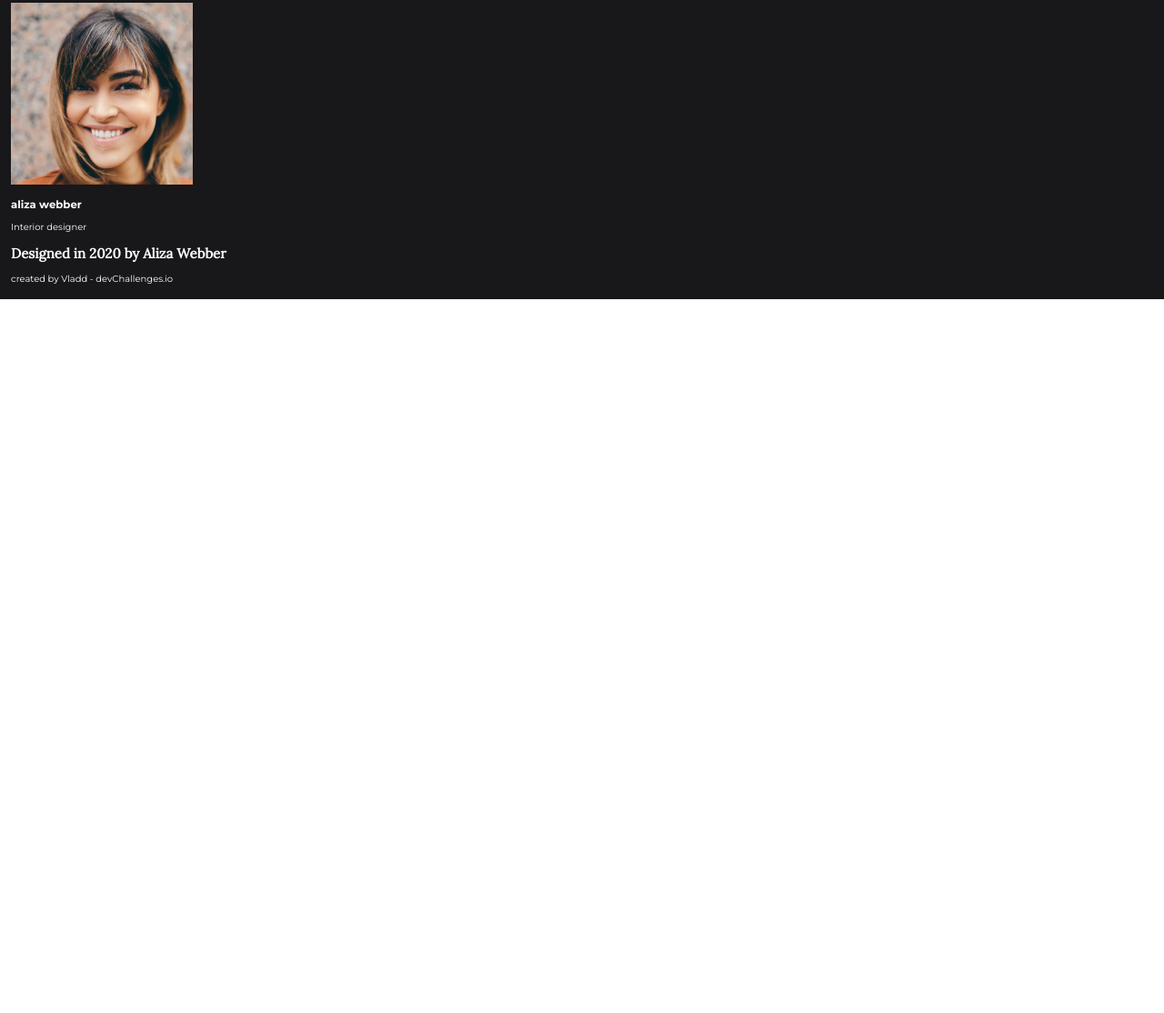
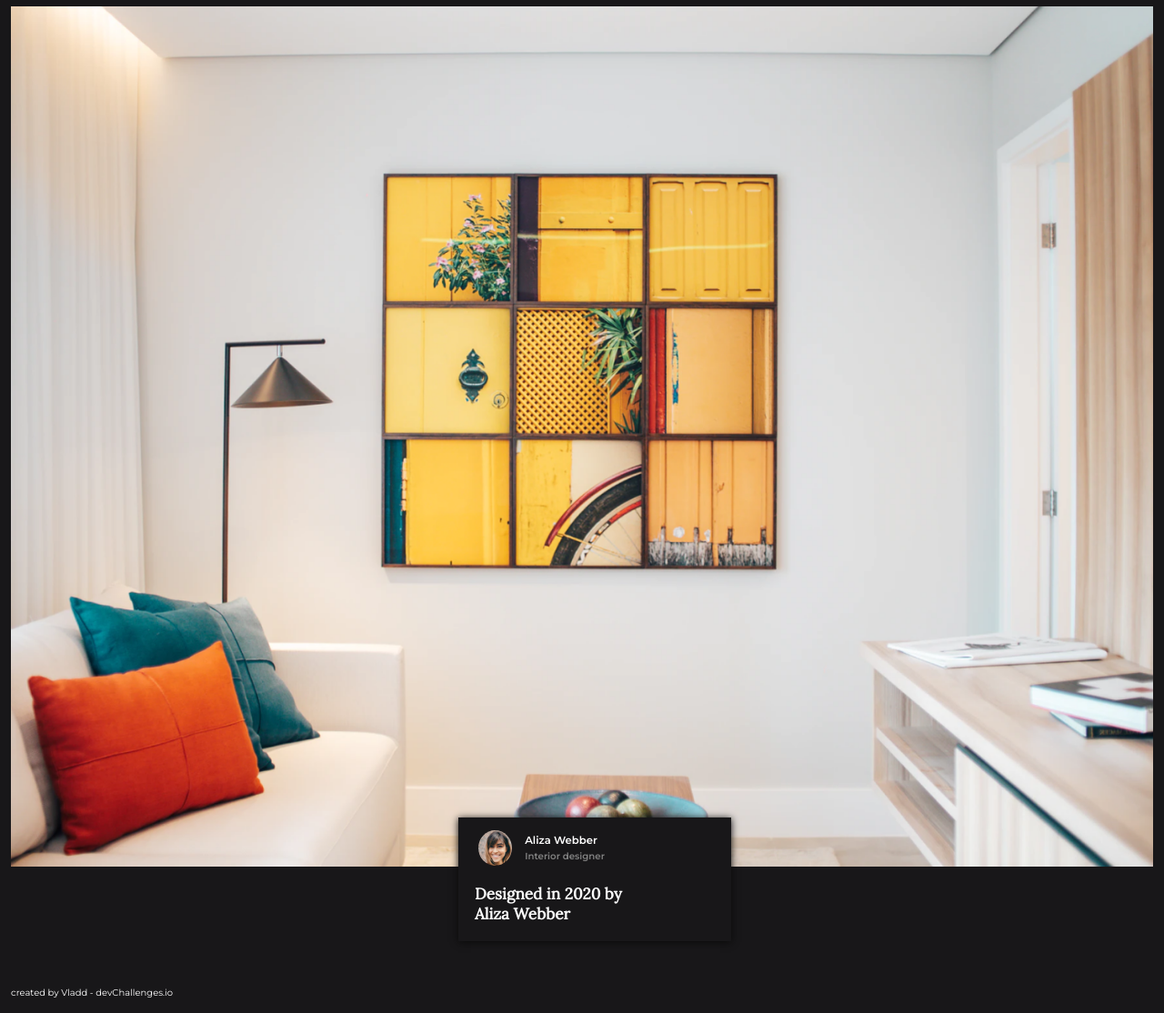
Before and after one commit to VladdyHell/devchallenges.io_interior-consultant, a website: page docs/index.html in a window 1280 px wide. Shown: the part 327-1441 px from the top of the page at 91% size. Before the commit the page ends 1200 px from the top, so only its background shows below. Drawn offline with nearby package versions, Linux system fonts and the light colour scheme.

Commit message:
re-structure HTML for the profile layout, and stylise profile-card

```diff
--- a/docs/index.html
+++ b/docs/index.html
@@ -46,10 +46,15 @@
         </div>
 
         <div class="profile-card">
+            <img src="images/photo1.png" alt="interior-design-img">
             <div class="profile">
-                <img src="images/photo2.png" alt="designer-img">
-                <h3>aliza webber</h3>
-                <p>Interior designer</p>
+                <span class="profile-img-text">
+                    <img src="images/photo2.png" alt="designer-img">
+                    <span class="profile-text">
+                        <h3>aliza webber</h3>
+                        <p>Interior designer</p>
+                    </span>
+                </span>
                 <h2>Designed in 2020 by Aliza Webber</h2>
             </div>
         </div>
--- a/docs/src/main.css
+++ b/docs/src/main.css
@@ -1,9 +1,14 @@
-@import url('https://fonts.googleapis.com/css2?family=Crimson+Pro&family=Lora:wght@400&family=Montserrat:wght@400;700&display=swap');
+@import url('https://fonts.googleapis.com/css2?family=Crimson+Pro&family=Lora:wght@400&family=Montserrat:wght@400;600;700&display=swap');
+
+:root, body {
+    height: 100%;
+}
 
 :root {
     margin: 0;
     padding: 0;
     font-size: 10px;
+    scroll-behavior: smooth;
 }
 body{
     margin: 0;
@@ -25,6 +30,8 @@ h1, h2 {
 * {
     box-sizing: border-box;
 }
+
+/* ///NAVBAR/// */
 
 .navbar {
     flex: auto;
@@ -67,11 +74,13 @@ h1, h2 {
     display: none;
 }
 
+/* ///HERO SECTION/// */
+
 .hero-text-container {
     display: flex;
     flex-direction: column;
     padding-top: 1.6rem;
-    padding-bottom: 3.2rem;
+    padding-bottom: 3.6rem;
 }
 
 .hero-text-container h1 {
@@ -110,3 +119,76 @@ h1, h2 {
     align-self: flex-end;
     transform: scale(1.6, 1);
 }
+
+/* ///PROFILE CARD/// */
+
+.profile-card {
+    display: flex;
+    flex-direction: column;
+    align-items: center;
+}
+
+.profile-card img {
+    /* background-image: url(../images/photo1.png); */
+    width: 100%;
+    z-index: 1;
+}
+
+.profile-card .profile {
+    background: #181719;
+    margin-top: -5.4rem;
+    margin-right: -2.8rem;
+    padding: 1.4rem 2.2rem;
+    width: 30rem;
+    height: 13.6rem;
+    z-index: 1;
+    position: relative;
+    box-shadow: 0 .1rem .8rem #090909;
+}
+
+.profile-card .profile .profile-img-text {
+    display: flex;
+    place-content: center flex-start;
+    margin-bottom: 2rem;
+}
+
+.profile-card .profile img {
+    width: 3.72rem;
+    height: auto;
+    border-radius: 50%;
+}
+
+.profile-card .profile .profile-img-text .profile-text {
+    display: flex;
+    flex-direction: column;
+    padding-left: 1.4rem;
+    justify-content: space-between;
+}
+
+.profile-card .profile h3 {
+    /* display: inline; */
+    margin: .4rem 0;
+    text-transform: capitalize;
+    font-size: 1.16rem;
+    font-weight: 600;
+}
+
+.profile-card .profile p {
+    /* display: inline; */
+    margin: 0;
+    margin-bottom: .4rem;
+    color: #828282;
+    font-weight: 600;
+    font-size: 1.02rem;
+}
+
+.profile-card .profile h2 {
+    margin: 0;
+    margin-left: -.4rem;
+    font-size: 1.72rem;
+    width: 19.6rem;
+}
+
+footer {
+    margin-top: 5rem;
+}
```
